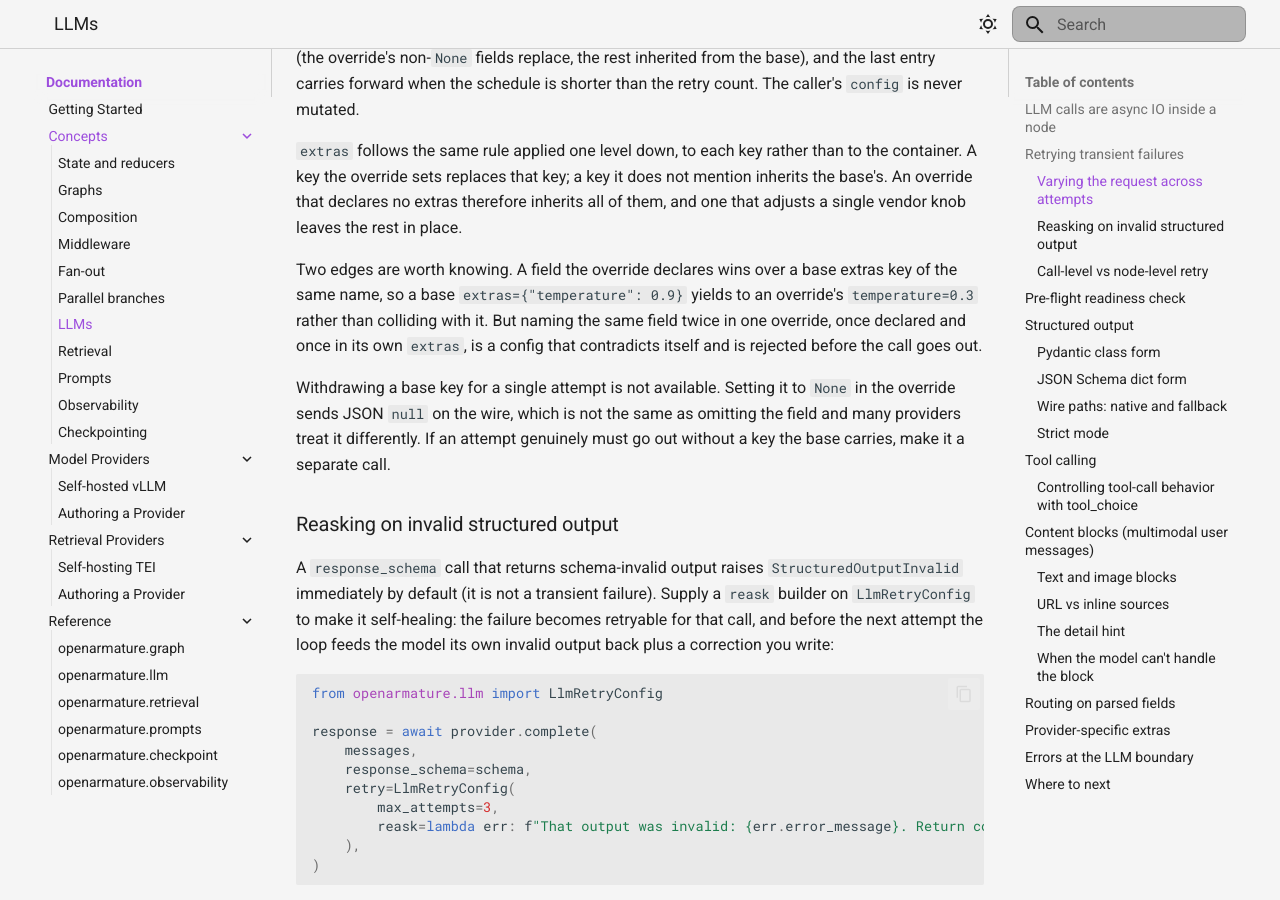
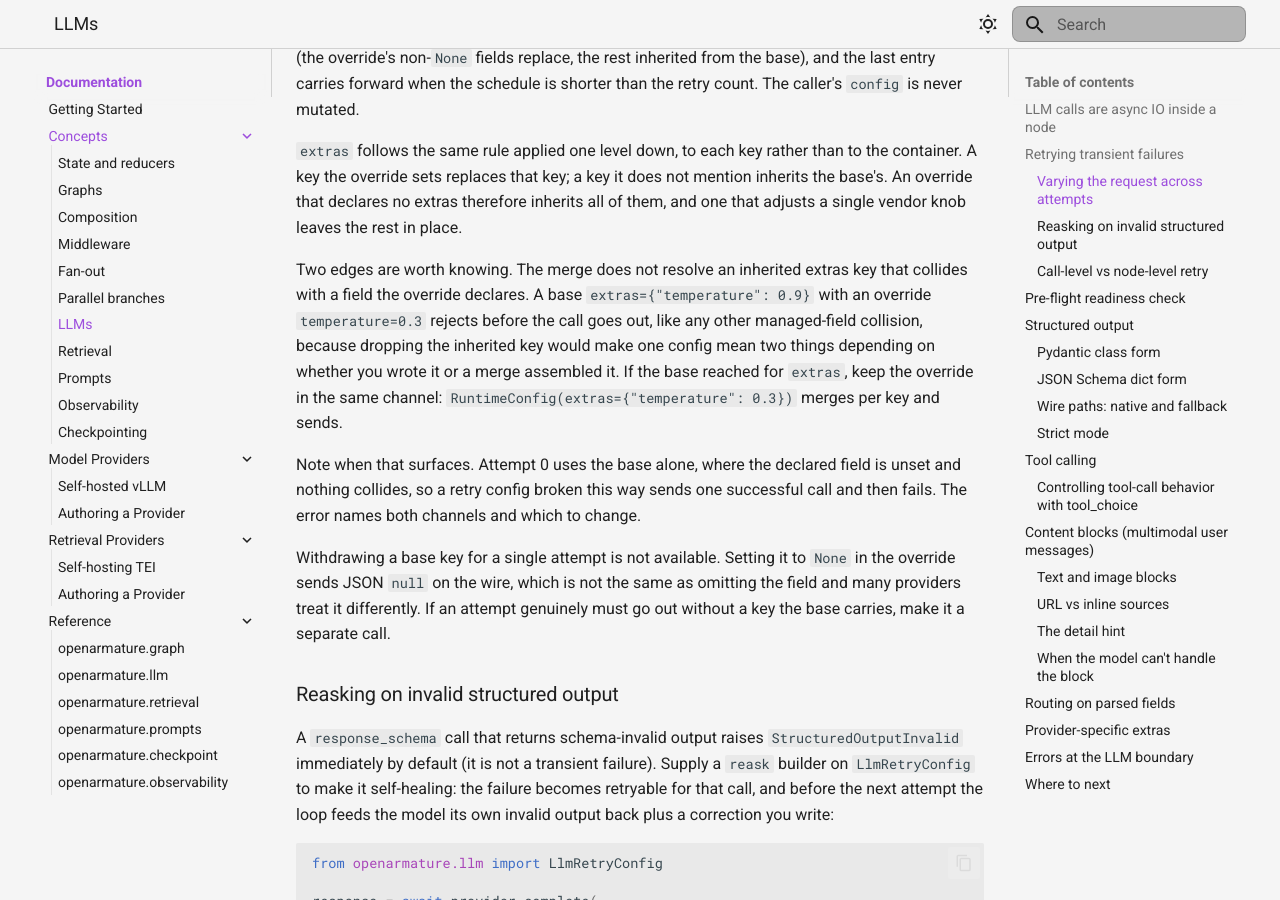
Before and after one commit to LunarCommand/openarmature-python, an MkDocs documentation site: the page built from docs/concepts/llms.md, in a window 1280 px wide and 900 px high, scrolled down 2776 px. Built offline with MkDocs 1.6.1 and Material for MkDocs 9.7.7, drawn with Linux system fonts in a browser that asks for light colours.

Commit message:
Revert the extras supersede, and name both channels
A base extras key is the section 6 escape hatch, unmanaged where it was
written because the base leaves the declared field unset. Merging carried
it onto a retry whose override did set the field, where it is managed, so
section 8.1 rejected the call before it went out and the retry died on
attempt 1.

The fix for that was to let the override's declared field supersede the
inherited key. Spec ruled against it and is right. Section 6 says a
mapping must not silently drop a conflicting extras value, and moving the
discard upstream of the mapping does not change what happens to the
caller's value. The argument that settles it is narrower: under the
supersede, a config carrying temperature as both a declared field and an
extras key was rejected when a caller wrote it and accepted when a merge
assembled it. One shape, two meanings, decided by history rather than
content. A merged config could then not be logged, replayed or handed to
another call and behave the same way, and a second implementation would
have to track provenance through the merge to stay conformant. That is
the defect class proposal 0124 exists to prevent, one level down.

So the collision stands. What the caller does instead is keep both values
in the channel the base used: a base reaching for extras gets an override
that does the same, which merges per key and sends.

The ergonomic half of the report is real and is fixed differently. The
collision surfaces on attempt 1, after attempt 0 has already gone out on
the base alone, so a broken retry config hides until the first retry. It
now reports that the attempt's config merges a base with a per-attempt
override, that the two values come from different channels, and which
channel to change. Detecting it before attempt 0 needs every attempt's
body built eagerly, so that is recorded as a follow-up rather than built.

```diff
--- a/docs/concepts/llms.md
+++ b/docs/concepts/llms.md
@@ -148,12 +148,19 @@ a key it does not mention inherits the base's. An override that declares
 no extras therefore inherits all of them, and one that adjusts a single
 vendor knob leaves the rest in place.
 
-Two edges are worth knowing. A field the override declares wins over a
-base extras key of the same name, so a base `extras={"temperature": 0.9}`
-yields to an override's `temperature=0.3` rather than colliding with it.
-But naming the same field twice in one override, once declared and once
-in its own `extras`, is a config that contradicts itself and is rejected
-before the call goes out.
+Two edges are worth knowing. The merge does not resolve an inherited
+extras key that collides with a field the override declares. A base
+`extras={"temperature": 0.9}` with an override `temperature=0.3` rejects
+before the call goes out, like any other managed-field collision, because
+dropping the inherited key would make one config mean two things
+depending on whether you wrote it or a merge assembled it. If the base
+reached for `extras`, keep the override in the same channel:
+`RuntimeConfig(extras={"temperature": 0.3})` merges per key and sends.
+
+Note when that surfaces. Attempt 0 uses the base alone, where the
+declared field is unset and nothing collides, so a retry config broken
+this way sends one successful call and then fails. The error names both
+channels and which to change.
 
 Withdrawing a base key for a single attempt is not available. Setting it
 to `None` in the override sends JSON `null` on the wire, which is not the
```
Also changed, not shown: CHANGELOG.md (+1 -1 lines), 3 other files.
